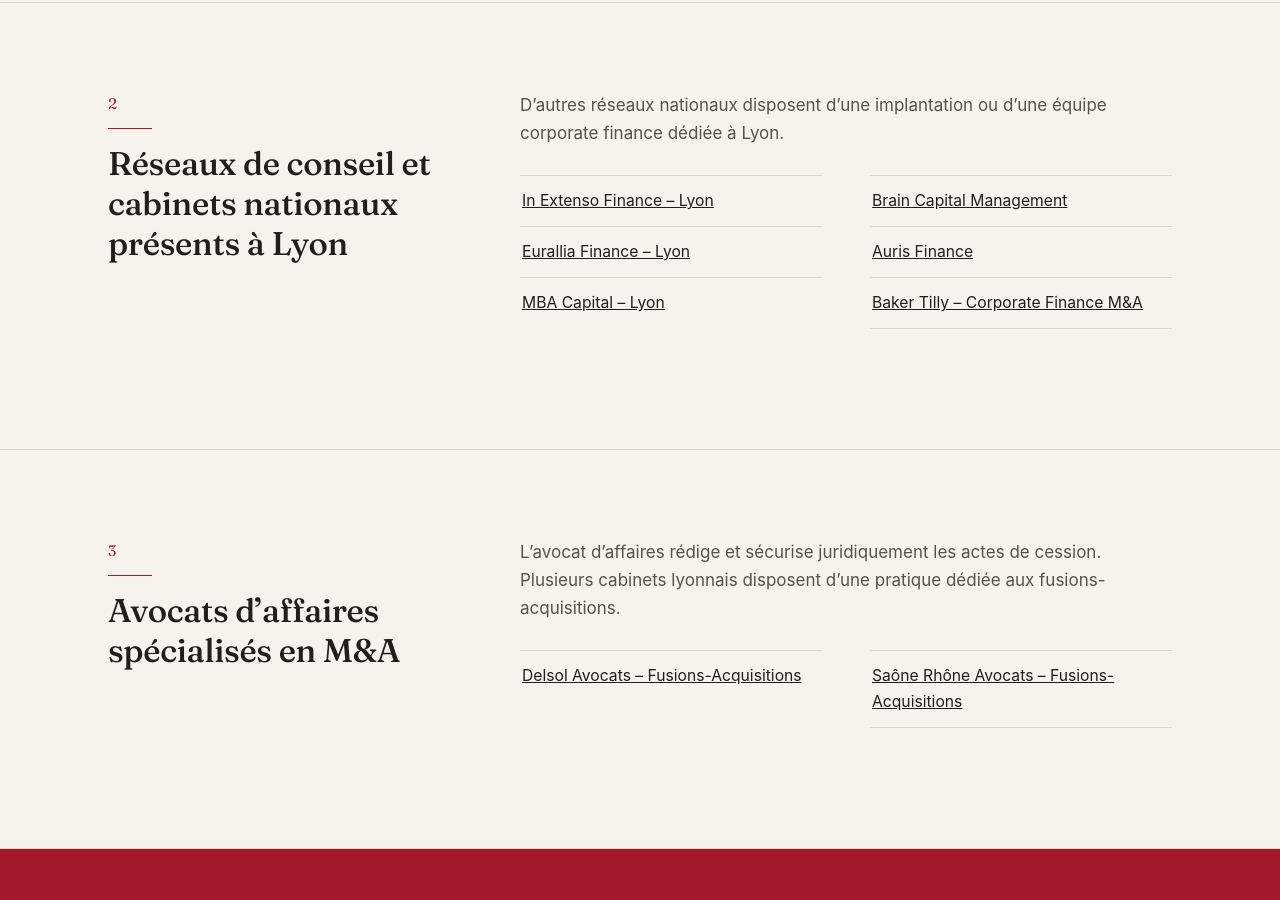
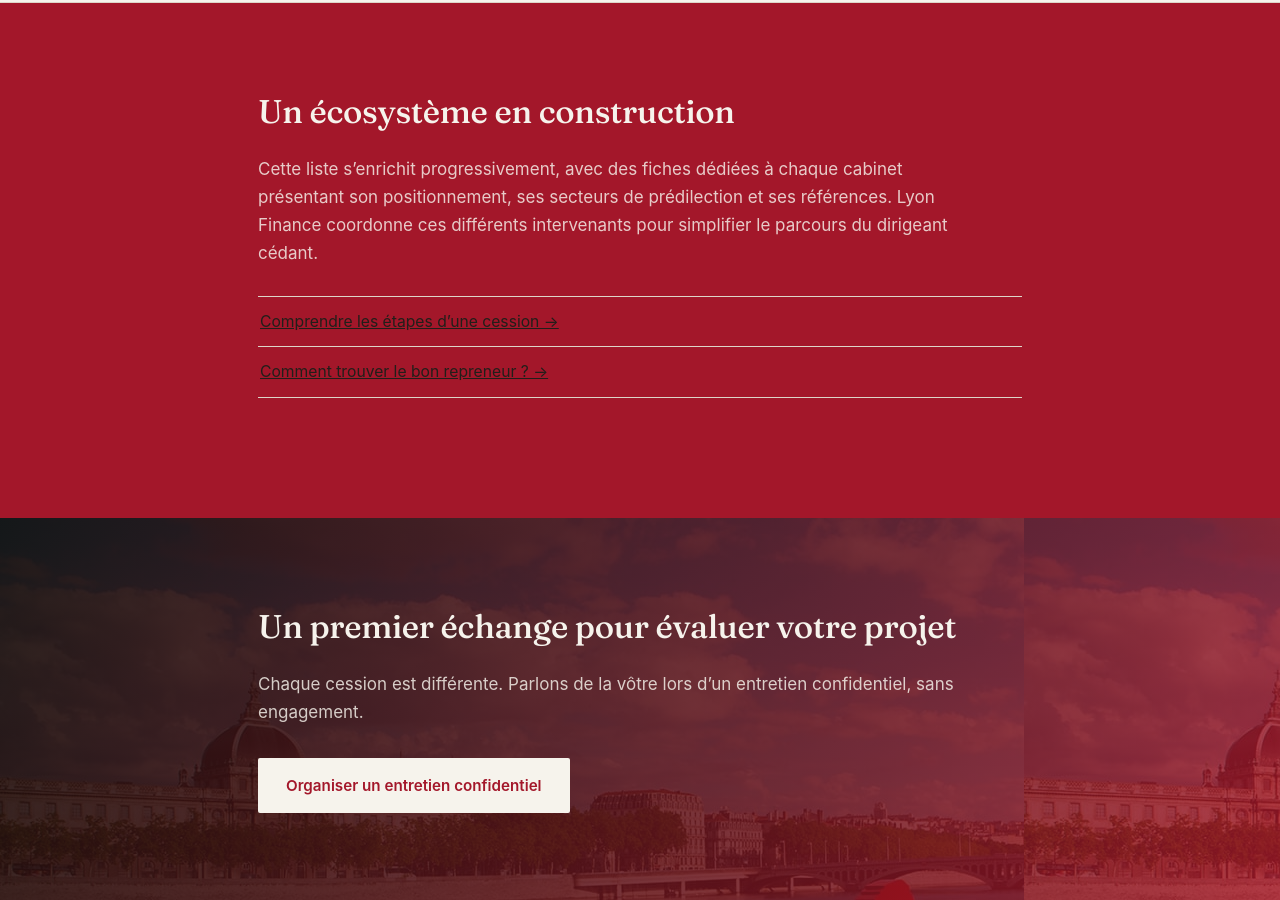
Before and after one commit to Dilcap/lyon.finance, a plain HTML site: page acteurs-ma-lyon/index.html in a window 1280 px wide. Shown: the part 4379-5279 px from the top of the page. Drawn offline with Linux system fonts and the light colour scheme; files whose address does not match are found by name.

Commit message:
Retire les sections réseaux de conseil nationaux et avocats d'affaires
Recentre la page sur les 14 cabinets M&A lyonnais avec fiche Répertoire Finance.

```diff
--- a/acteurs-ma-lyon/index.html
+++ b/acteurs-ma-lyon/index.html
@@ -153,42 +153,6 @@
       </div>
     </section>
 
-    <section class="section" id="reseaux-conseil">
-      <div class="wrap section-grid">
-        <div class="section-head">
-          <p class="num">2</p>
-          <h2>Réseaux de conseil et cabinets nationaux présents à Lyon</h2>
-        </div>
-        <div class="section-body">
-          <p>D’autres réseaux nationaux disposent d’une implantation ou d’une équipe corporate finance dédiée à Lyon.</p>
-          <ul class="index-list cols-2">
-            <li><a href="https://finance.inextenso.fr/implantations/in-extenso-finance-lyon/" target="_blank" rel="noopener">In Extenso Finance – Lyon</a></li>
-            <li><a href="https://www.eurallia.fr/nos-bureaux/lyon" target="_blank" rel="noopener">Eurallia Finance – Lyon</a></li>
-            <li><a href="https://mbacapital.com/bureaux/lyon/" target="_blank" rel="noopener">MBA Capital – Lyon</a></li>
-            <li><a href="https://www.braincapital-management.com/" target="_blank" rel="noopener">Brain Capital Management</a></li>
-            <li><a href="https://auris-finance.fr/en/" target="_blank" rel="noopener">Auris Finance</a></li>
-            <li><a href="https://www.bakertilly.fr/services/conseil-advisory/corporate-finance/ma" target="_blank" rel="noopener">Baker Tilly – Corporate Finance M&amp;A</a></li>
-          </ul>
-        </div>
-      </div>
-    </section>
-
-    <section class="section" id="avocats-affaires">
-      <div class="wrap section-grid">
-        <div class="section-head">
-          <p class="num">3</p>
-          <h2>Avocats d’affaires spécialisés en M&amp;A</h2>
-        </div>
-        <div class="section-body">
-          <p>L’avocat d’affaires rédige et sécurise juridiquement les actes de cession. Plusieurs cabinets lyonnais disposent d’une pratique dédiée aux fusions-acquisitions.</p>
-          <ul class="index-list cols-2">
-            <li><a href="https://www.delsolavocats.com/Droit-des-societes-Fusions-Acquisitions-Delsol-Avocats" target="_blank" rel="noopener">Delsol Avocats – Fusions-Acquisitions</a></li>
-            <li><a href="https://www.saone-rhone.com/domaines-dintervention/droit-des-affaires-et-fiscalite/fusions-acquisitions.htm" target="_blank" rel="noopener">Saône Rhône Avocats – Fusions-Acquisitions</a></li>
-          </ul>
-        </div>
-      </div>
-    </section>
-
     <section class="band">
       <div class="wrap band-inner">
         <h2>Un écosystème en construction</h2>
```
Also changed, not shown: pages/acteurs-ma-lyon.html (+0 -36 lines).
